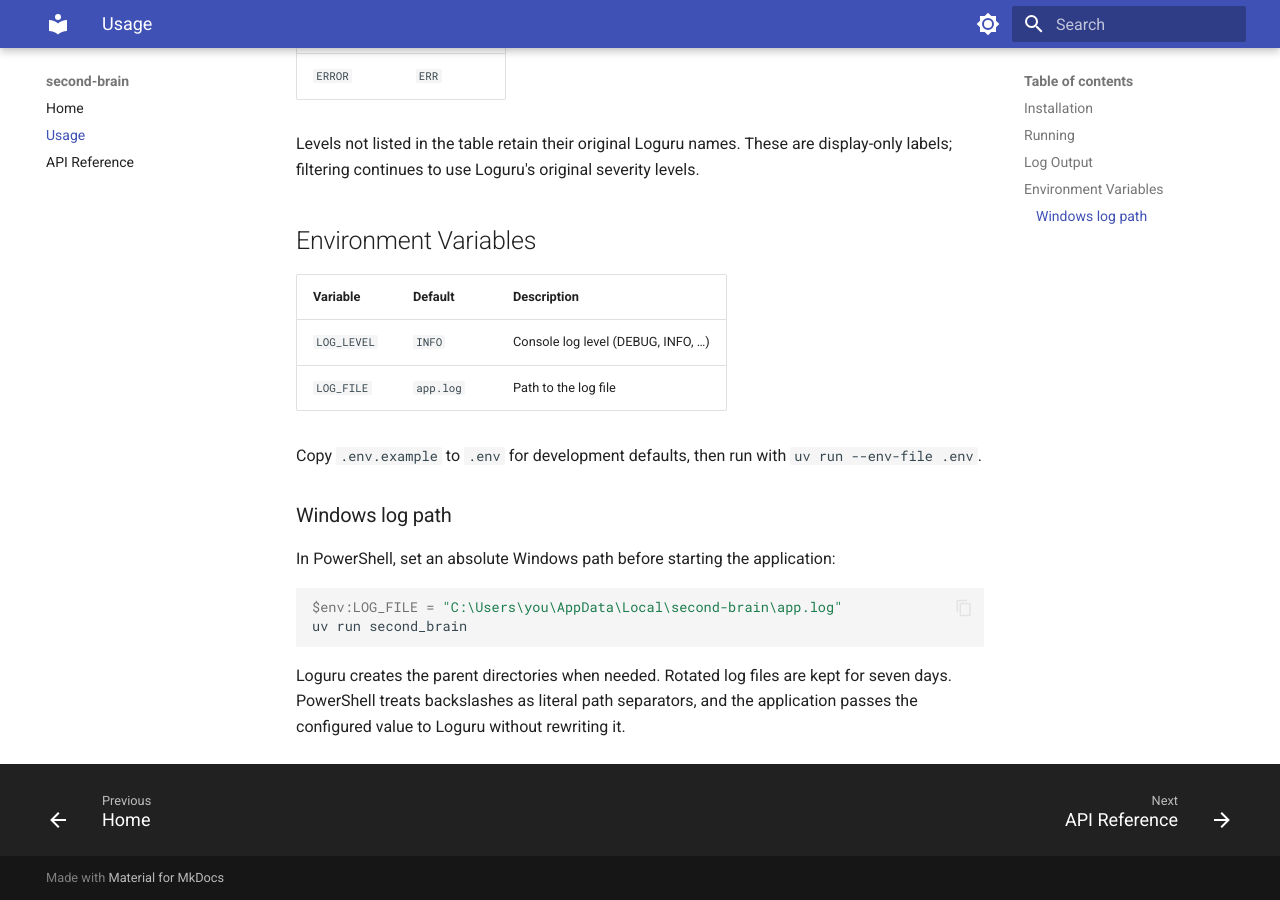
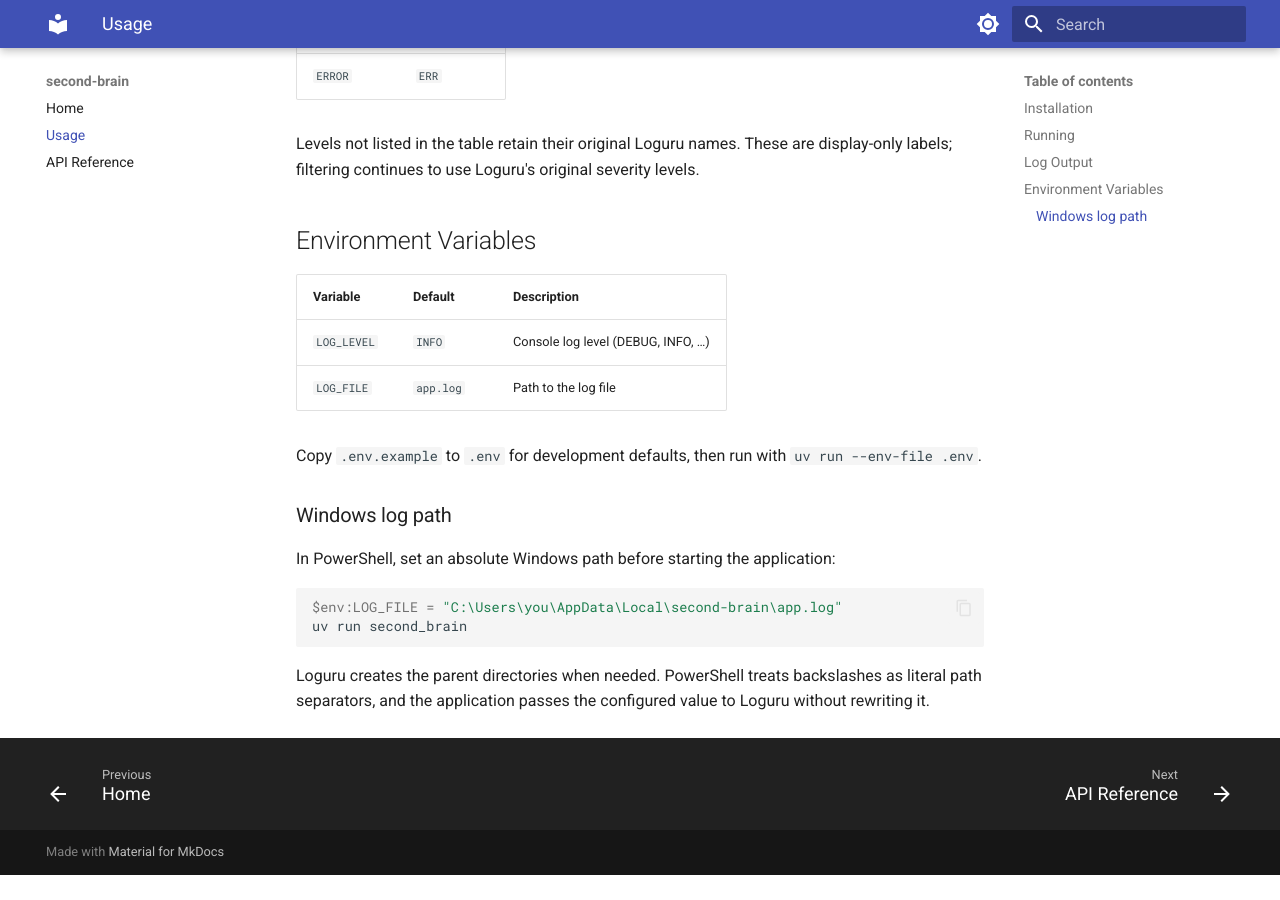
Before and after one commit to dhawangg-uw/second_brain, an MkDocs documentation site: the page built from docs/usage.md, in a window 1280 px wide and 900 px high, scrolled down 1053 px. Built offline with MkDocs 1.6.1 and Material for MkDocs 9.7.7, drawn with Linux system fonts in a browser that asks for light colours; after the commit the page ends 1928 px from its top, so only the background shows below that.

````diff
--- a/docs/usage.md
+++ b/docs/usage.md
@@ -66,6 +66,6 @@ $env:LOG_FILE = "C:\Users\you\AppData\Local\second-brain\app.log"
 uv run second_brain
 ```
 
-Loguru creates the parent directories when needed. Rotated log files are kept
-for seven days. PowerShell treats backslashes as literal path separators, and
-the application passes the configured value to Loguru without rewriting it.
+Loguru creates the parent directories when needed. PowerShell treats
+backslashes as literal path separators, and the application passes the
+configured value to Loguru without rewriting it.
````
Also changed, not shown: CHANGELOG.md (+1 -4 lines), README.md (+1 -1 lines), 2 other files.
